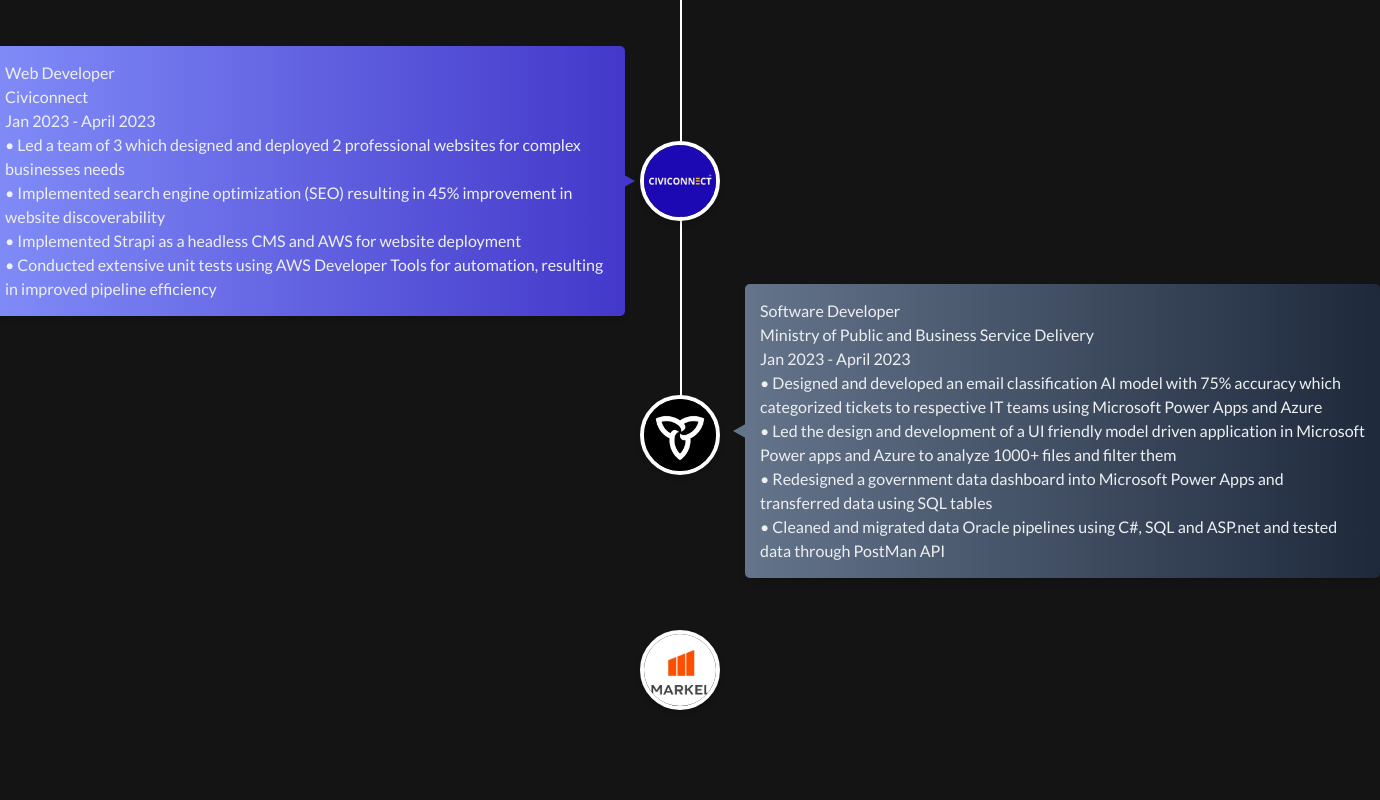
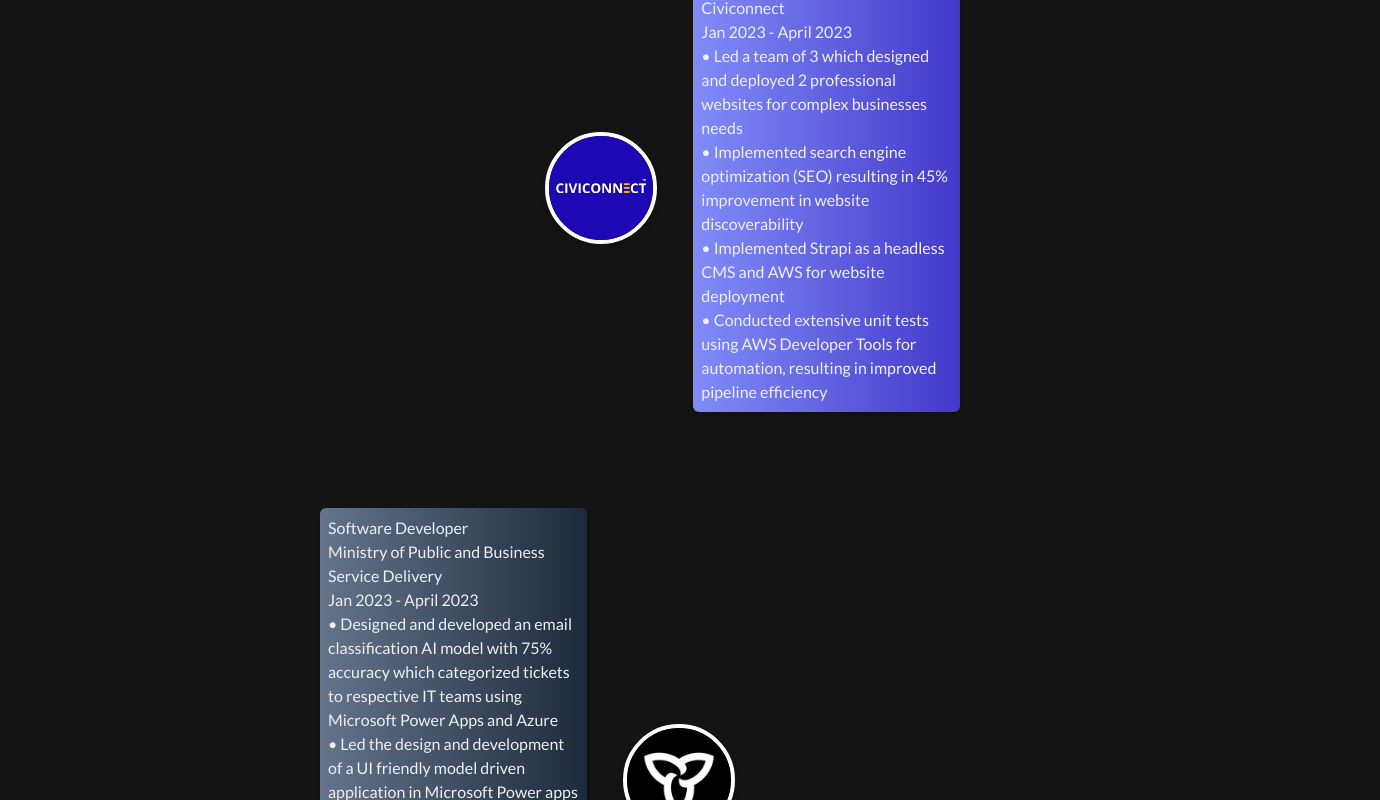
Before and after one commit to richierichh/personal-website, a Next.js app in the folder personal-website/: page / in a window 1280 px wide. Shown: the part 940-1740 px from the top of the page, 1380 px wide, since content can reach past the window. Built offline with nearby package versions, Linux system fonts and the light colour scheme.

Commit message:
added flex

```diff
--- a/personal-website/components/Experience.jsx
+++ b/personal-website/components/Experience.jsx
@@ -7,15 +7,10 @@
   return (
       <div>
           <h1 className='text-lato text-4xl mt-40 ml-16 bg-gradient-to-br from-teal-500 to-emerald-100 bg-clip-text text-transparent'>Experience</h1>
-
-          <div className="timeline-container mx-auto relative w-2 h-full inset-0 left-10">
-
-              <div className="timeline-line"></div>
-
-              <div className="timeline-event">
-
-                  <Image className="timeline-image h-28 w-28 rounded-full object-cover shadow-md border-4 border-white" src={civiconnect} alt=""/>
-                  <div className ="timeline-textbox bg-white absolute p-2 rounded-md shadow-md text-[#EEF0F2] bg-gradient-to-r from-indigo-400 to-indigo-700">
+              <div className="flex flex-col w-1/2 h-fit items-center mx-auto gap-24">
+                <div className='flex w-fit justify-end items-center gap-9'>
+                  <Image className="h-28 w-28 rounded-full object-cover shadow-md border-4 border-white" src={civiconnect} alt=""/>
+                  <div className ="w-5/12 bg-white p-2 rounded-md shadow-md text-[#EEF0F2] bg-gradient-to-r from-indigo-400 to-indigo-700">
                     <h2>Web Developer</h2>
                       <h3>Civiconnect</h3>
                       <span>Jan 2023 - April 2023</span>
@@ -24,9 +19,11 @@
                       <p>• Implemented Strapi as a headless CMS and AWS for website deployment</p>
                       <p>• Conducted extensive unit tests using AWS Developer Tools for automation, resulting in improved pipeline efficiency</p>
                   </div>
+                </div>
 
-                  <Image className="timeline-image-2 h-28 w-28 rounded-full object-cover shadow-md border-4 border-white" src={ontario} alt=""/>
-                <div className ="timeline-textbox-2 absolute p-2 rounded-md shadow-md text-[#EEF0F2] bg-gradient-to-r from-slate-500 to-slate-800 ">
+
+                <div className='flex w-fit items-center gap-9'>
+                  <div className ="w-5/12 p-2 rounded-md shadow-md text-[#EEF0F2] bg-gradient-to-r from-slate-500 to-slate-800 ">
                       <h2>Software Developer</h2>
                       <h3>Ministry of Public and Business Service Delivery</h3>
                       <span>Jan 2023 - April 2023</span>
@@ -35,9 +32,14 @@
                       <p>• Redesigned a government data dashboard into Microsoft Power Apps and transferred data using SQL tables</p>
                       <p>• Cleaned and migrated data Oracle pipelines using C#, SQL and ASP.net and tested data through PostMan API</p>
                   </div>
+                  <Image className="h-28 w-28 rounded-full object-cover shadow-md border-4 border-white" src={ontario} alt=""/>
+                </div>
 
-                <Image className="timeline-image-3 h-28 w-28 rounded-full object-cover shadow-md border-4 border-white" src={markel} alt=""/>
-                <div className ="timeline-textbox-3 absolute p-2 rounded-md shadow-md text-[#EEF0F2] bg-gradient-to-r from-slate-500 to-slate-800 ">
+
+
+                <div className='flex w-fit justify-end items-center gap-9'>
+                  <Image className="h-28 w-28 rounded-full object-cover shadow-md border-4 border-white" src={markel} alt=""/>
+                  <div className ="w-5/12 p-2 rounded-md shadow-md text-[#EEF0F2] bg-gradient-to-r from-slate-500 to-slate-800 ">
                       <h2>Underwriting Analyst</h2>
                       <h3>Markel</h3>
                       <span>Jan 2023 - April 2023</span>
@@ -46,7 +48,6 @@
                       <p>• Redesigned a government data dashboard into Microsoft Power Apps and transferred data using SQL tables</p>
                       <p>• Cleaned and migrated data Oracle pipelines using C#, SQL and ASP.net and tested data through PostMan API</p>
                   </div>
-
                 </div>
               </div>
       </div>
--- a/personal-website/styles/globals.css
+++ b/personal-website/styles/globals.css
@@ -38,20 +38,11 @@
   background: white;
 }
 
-/* A single event on the timeline */
-.timeline-event {
-  position: relative;
-  width: 100%;
-  margin: 20px 0;
-  display: flex;
-  align-items: center;
-}
 
 .timeline-image {
   width: 80px;
   height: 80px;
   border-radius: 50%;
-  position: absolute;
   left: 50%;
   transform: translateX(-50%);
   z-index: 2;
@@ -80,13 +71,6 @@
 }
 /* Textbox of the event */
 .timeline-textbox {
-  position: relative;
-  max-width: 635px;
-  margin-left: -90px; /* Adjust depending on size of your image or other factors */
-  z-index: 1;
-  background-color: #f9f9f9;
-  padding: 15px;
-  border-radius: 5px;
 }
 
 .timeline-textbox::before {
@@ -125,8 +109,21 @@
   border-radius: 5px;
 }
 
+.timeline-textbox-3::before {
+  content: "";
+  position: absolute;
+  width: 18px;
+  height: 20px;
+  left: -12px;
+  top: 50%;
+  transform: translateY(-50%);
+  background-color:#64748b;
+  clip-path: polygon(0% 50%, 100% 0, 100% 100%);
+  border-radius: 5px;
+}
+
 .timeline-textbox-3{
-
+  position: relative;
   max-width: 635px;
   right: 50%;
   bottom: -800px;
```
Lines whose indentation alone changed are shown as unchanged.
